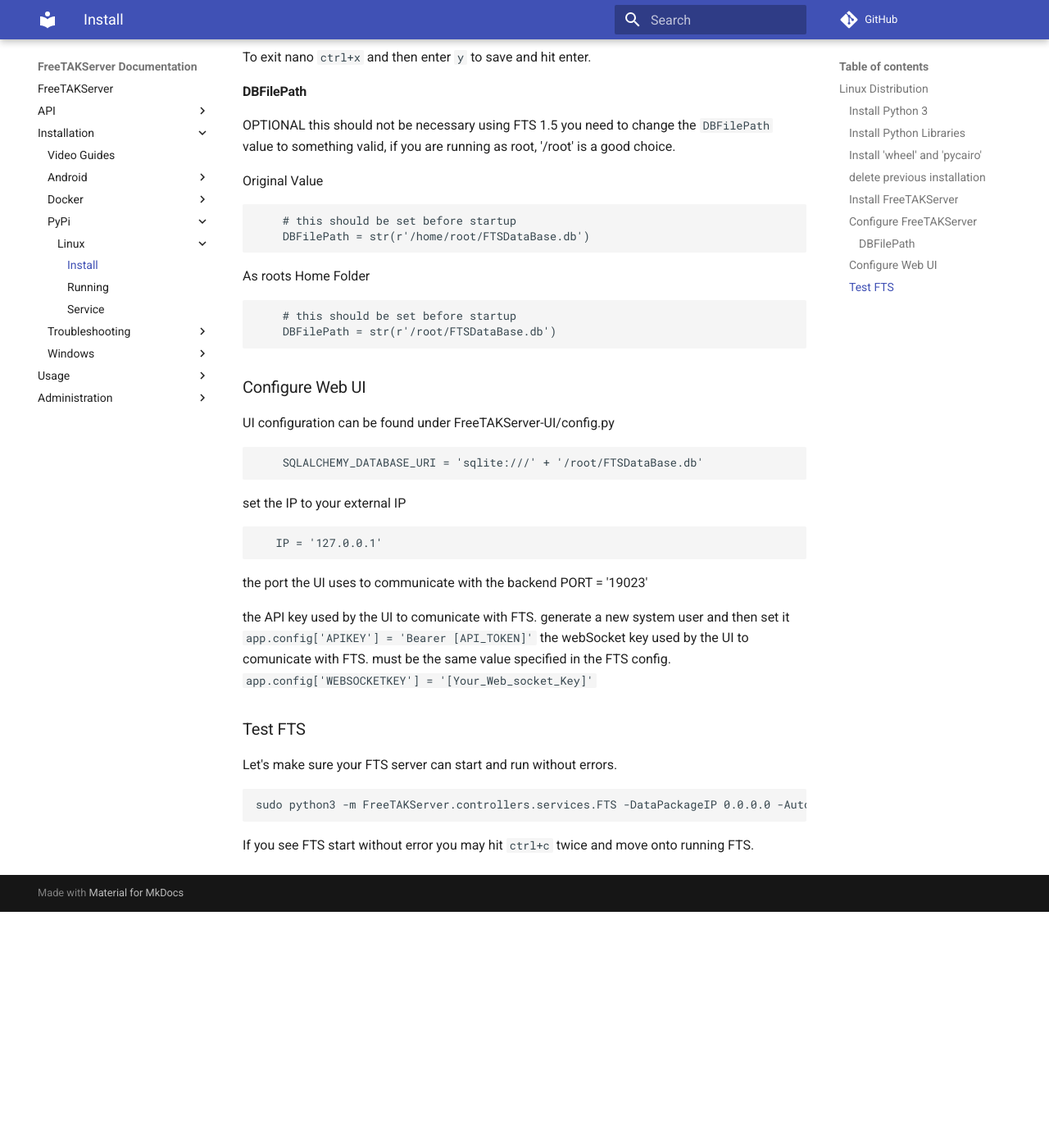
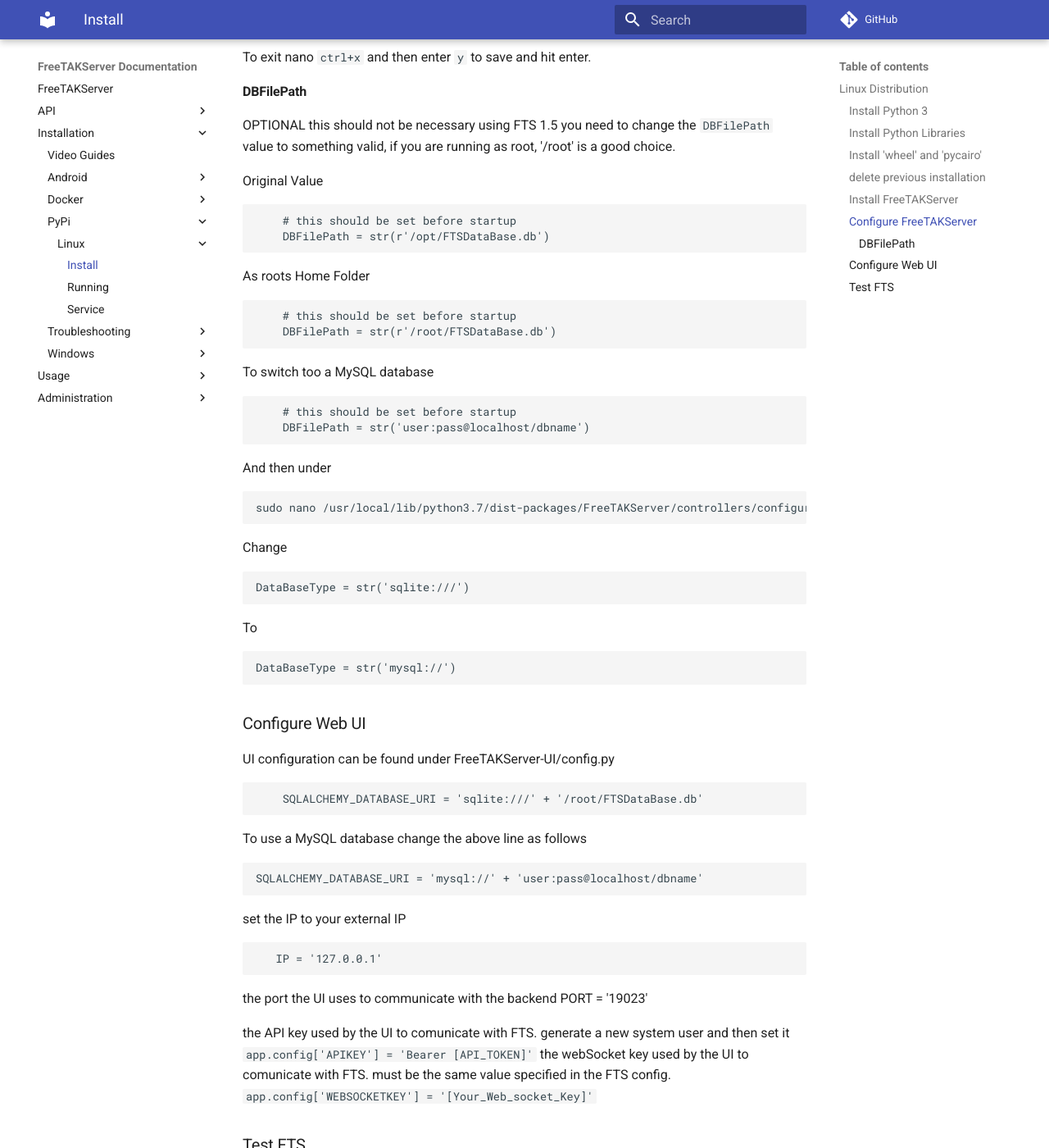
Before and after one commit to FreeTAKTeam/FreeTAKServer-User-Docs, an MkDocs documentation site: the page built from docs/docs/Installation/PyPi/Linux/Install.md, in a window 1280 px wide and 1400 px high, scrolled down 1771 px. Shown: the whole window at 82% size. Built offline with MkDocs 1.6.1 and Material for MkDocs 9.7.7, drawn with Linux system fonts in a browser that asks for light colours; comment, search, counter and statistics services are not loaded; before the commit the page ends 2883 px from its top, so only the background shows below that.

Commit message:
updated with MySQL DB instructions

````diff
--- a/docs/docs/Installation/PyPi/Linux/Install.md
+++ b/docs/docs/Installation/PyPi/Linux/Install.md
@@ -80,7 +80,7 @@
 Original Value
 ```python
     # this should be set before startup
-    DBFilePath = str(r'/home/root/FTSDataBase.db')
+    DBFilePath = str(r'/opt/FTSDataBase.db')
 ```
 
 As roots Home Folder
@@ -89,10 +89,34 @@
     DBFilePath = str(r'/root/FTSDataBase.db')
 ```
 
+To switch too a MySQL database
+```python
+    # this should be set before startup
+    DBFilePath = str('user:pass@localhost/dbname')
+```
+
+And then under
+```
+sudo nano /usr/local/lib/python3.7/dist-packages/FreeTAKServer/controllers/configuration/DatabaseConfiguration.py
+```
+
+Change
+```python
+DataBaseType = str('sqlite:///')
+```
+To
+```python
+DataBaseType = str('mysql://')
+```
+
 ### Configure Web UI
 UI configuration can be found under FreeTAKServer-UI/config.py
 ```
     SQLALCHEMY_DATABASE_URI = 'sqlite:///' + '/root/FTSDataBase.db'
+```
+To use a MySQL database change the above line as follows
+```python
+SQLALCHEMY_DATABASE_URI = 'mysql://' + 'user:pass@localhost/dbname'
 ```
 
 set the IP to your external IP
````
